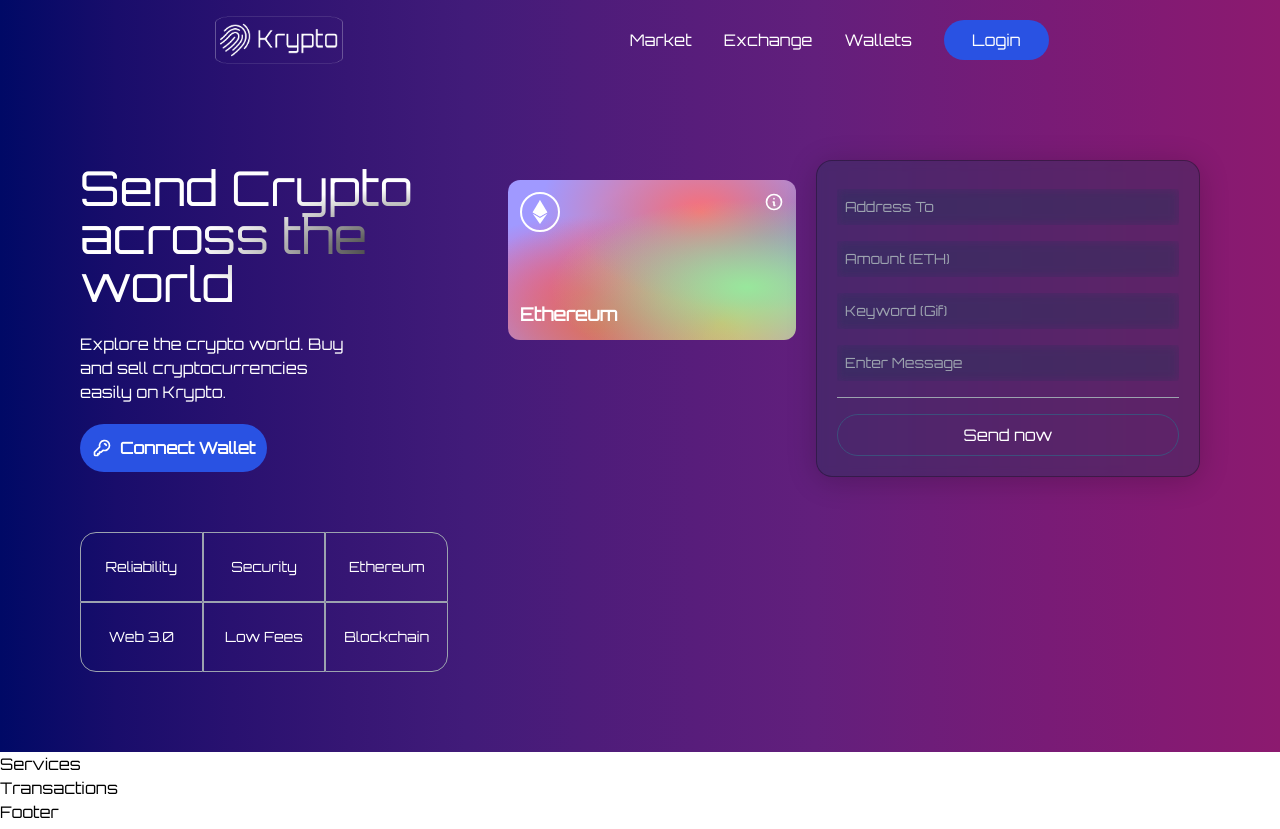
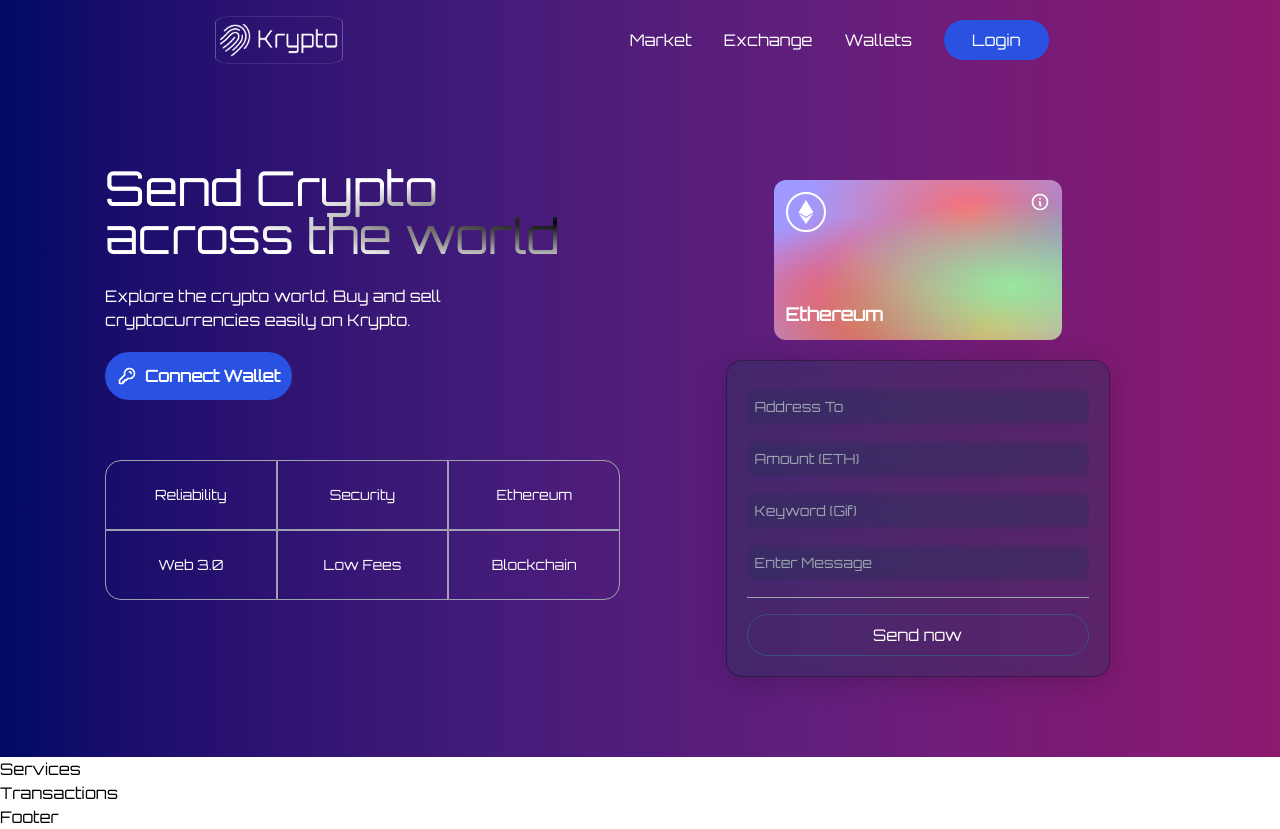
Before and after one commit to elPoeta/krypto-web3, a React (Create React App) app in the folder client/: page / in a window 1280 px wide. Built offline with nearby package versions, Linux system fonts and the light colour scheme.

Commit message:
fix welcome component style - style loader

```diff
--- a/client/src/components/Loader.jsx
+++ b/client/src/components/Loader.jsx
@@ -1,7 +1,9 @@
 
 const Loader = () => {
   return (
-    <div>Loader</div>
+    <div className="flex justify-center items-center py-3">
+      <div className="animate-spin rounded-full h-32 w-32 border-b-2 border-red-700" />
+    </div>
   )
 }
 
--- a/client/src/components/Welcome.jsx
+++ b/client/src/components/Welcome.jsx
@@ -15,7 +15,6 @@
 );
 
 const Welcome = () => {
-  const isLoading = false;
   return (
     <div className="flex w-full justify-center items-center">
       <div className="flex mf:flex-row flex-col items-start justify-between md:p-20 py-12 px-4">
@@ -55,8 +54,8 @@
             </div>
           </div>
         </div>
-
-        <div className="p-3 flex justify-end items-start flex-col rounded-xl h-40 sm:w-72 w-full my-5 md:mx-5 eth-card .white-glassmorphism ">
+        <div className="flex flex-col flex-1 items-center justify-start w-full mf:mt-0 mt-10">
+          <div className="p-3 flex justify-end items-start flex-col rounded-xl h-40 sm:w-72 w-full my-5 eth-card .white-glassmorphism ">
             <div className="flex justify-between flex-col w-full h-full">
               <div className="flex justify-between items-start">
                 <div className="w-10 h-10 rounded-full border-2 border-white flex justify-center items-center">
@@ -81,6 +80,7 @@
               </div>
             </div>
           </div>
+
           <div className="p-5 sm:w-96 w-full flex flex-col justify-start items-center blue-glassmorphism">
             <Input placeholder="Address To" name="addressTo" type="text" handleChange={() => { }} />
             <Input placeholder="Amount (ETH)" name="amount" type="number" handleChange={() => { }} />
@@ -89,7 +89,7 @@
 
             <div className="h-[1px] w-full bg-gray-400 my-2" />
 
-          {isLoading
+            {false
               ? <Loader />
               : (
                 <button
@@ -105,6 +105,7 @@
 
         </div>
       </div>
+    </div>
   )
 }
 
```
Lines whose indentation alone changed are shown as unchanged.
